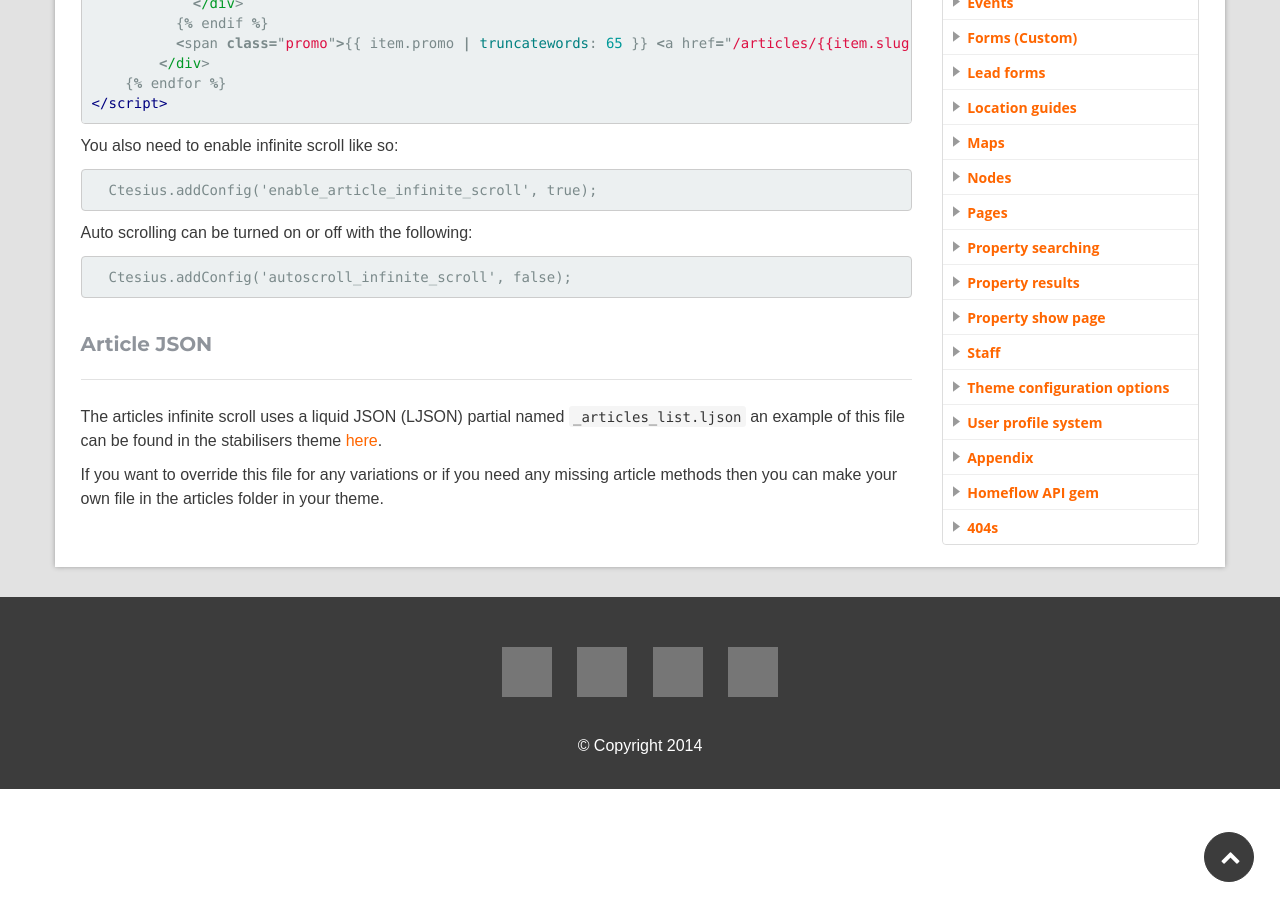
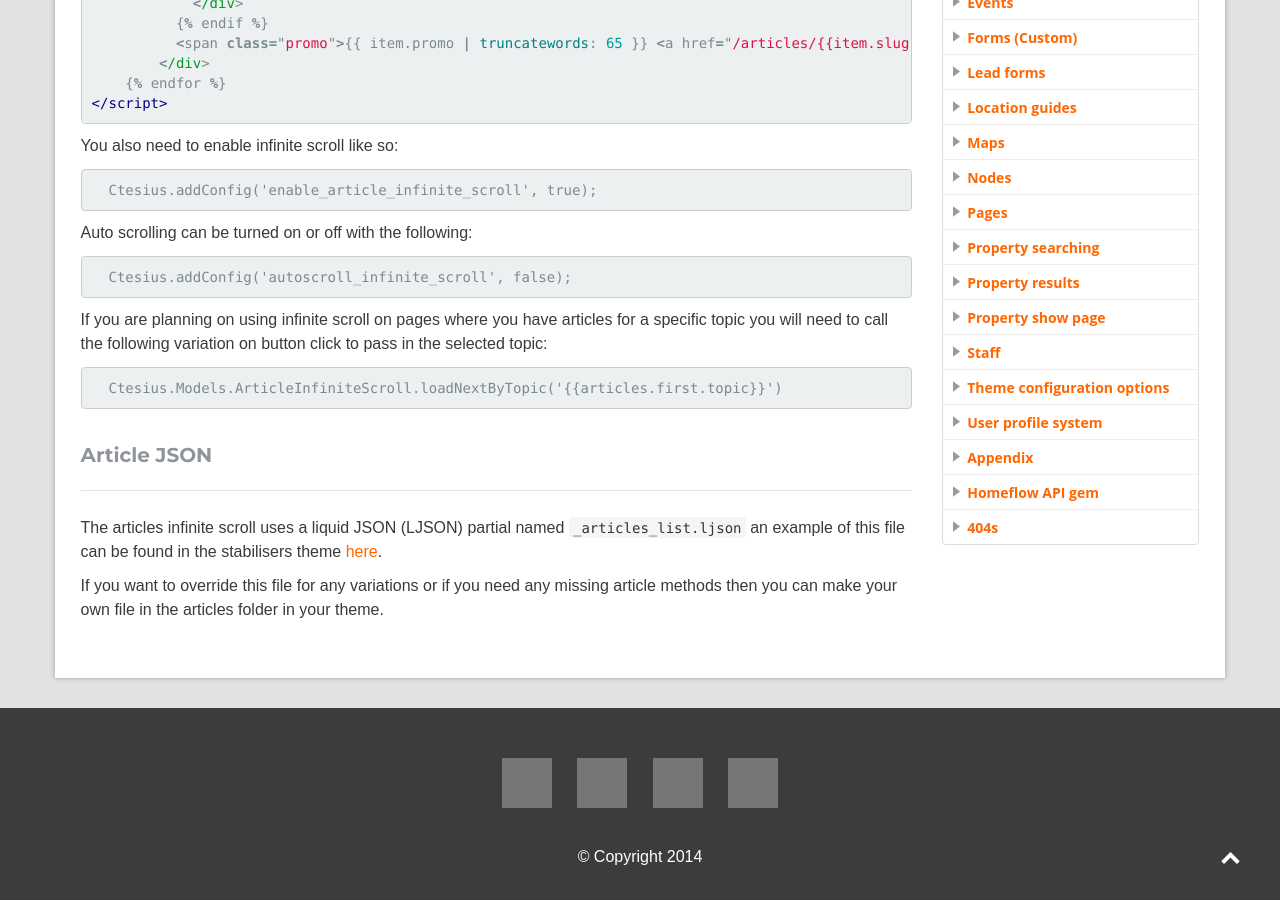
Before and after one commit to homeflow/homeflow.github.io, a Jekyll site: the page built from _posts/articles/2016-01-01-infinite-scroll.md, in a window 1280 px wide and 900 px high, scrolled down 866 px, cut to the strip 0-900 px from the top of the window. Built offline with Jekyll 4.4.1, drawn with Linux system fonts in a browser that asks for light colours; grey boxes are pictures that could not be loaded.

Commit message:
Infinite scroll by topic docs

```diff
--- a/_posts/articles/2016-01-01-infinite-scroll.md
+++ b/_posts/articles/2016-01-01-infinite-scroll.md
@@ -54,6 +54,15 @@ Auto scrolling can be turned on or off with the following:
 {% endraw %}
 {% endhighlight %}
 
+If you are planning on using infinite scroll on pages where you have articles for a specific topic you will need to call the following variation on button click to pass in the selected topic:
+
+{% highlight html %}
+{% raw %}
+  Ctesius.Models.ArticleInfiniteScroll.loadNextByTopic('{{articles.first.topic}}')
+{% endraw %}
+{% endhighlight %}
+
+
 ### Article JSON
 The articles infinite scroll uses a liquid JSON (LJSON) partial named ``_articles_list.ljson`` an example of this file can be found in the stabilisers theme [here](https://github.com/homeflow/stabilisers/blob/master/articles/_articles_list.ljson).
 
```
